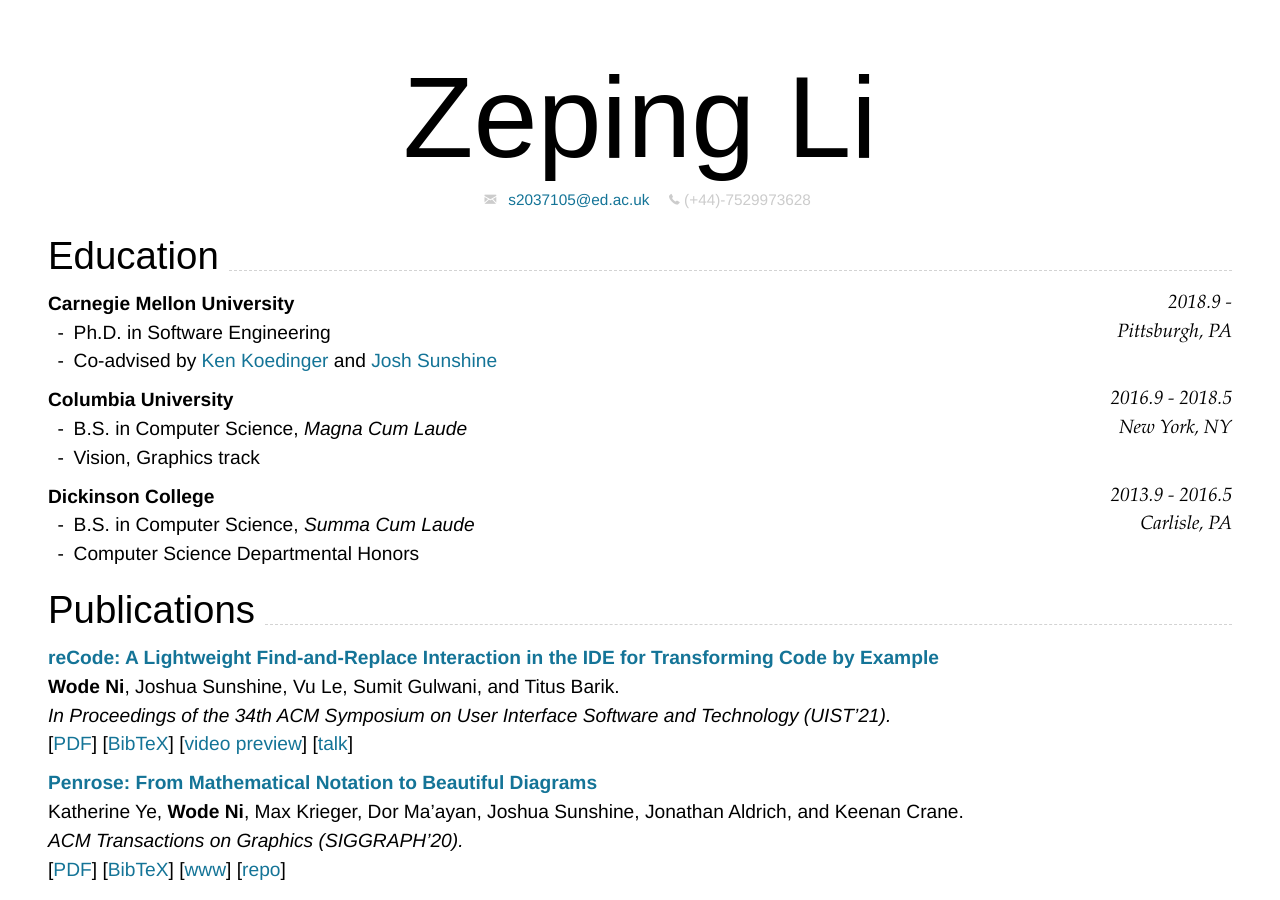
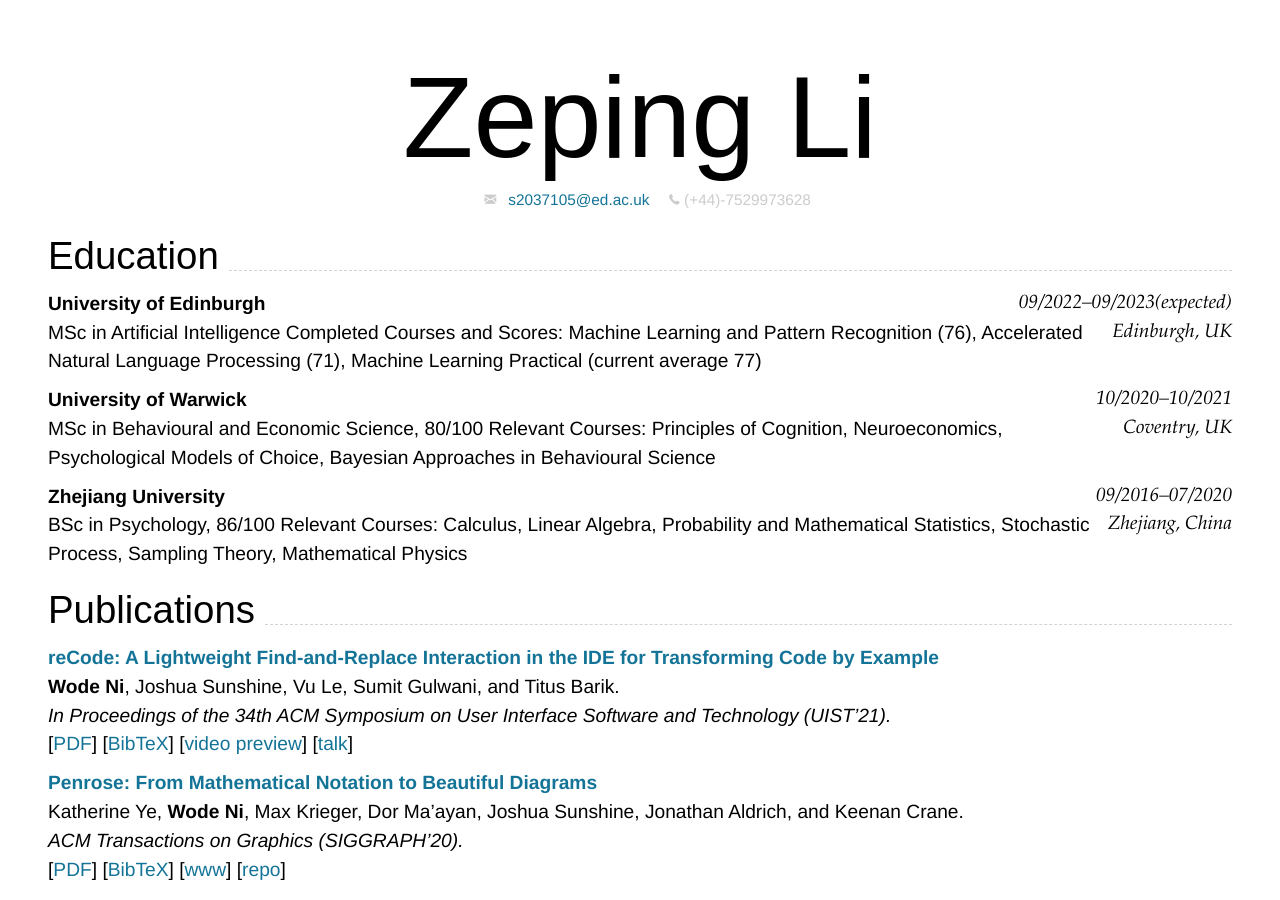
Before and after one commit to RL-LBAM/CV, a Jekyll site: the page built from index.md, in a window 1280 px wide and 900 px high. Built offline with Jekyll 4.4.1, drawn with Linux system fonts in a browser that asks for light colours; nearby versions of some CDN libraries.

Commit message:
Update index.md

````diff
--- a/index.md
+++ b/index.md
@@ -21,32 +21,32 @@ Supported arguments:
 
 ## Education
 
-### **Carnegie Mellon University** `2018.9 -`
+### **University of Edinburgh** `09/2022–09/2023(expected)`
 
 ```
-Pittsburgh, PA
+Edinburgh, UK
 ```
 
-- Ph.D. in Software Engineering
-- Co-advised by [Ken Koedinger](http://pact.cs.cmu.edu/koedinger.html) and [Josh Sunshine](http://www.cs.cmu.edu/~jssunshi/)
+MSc in Artificial Intelligence
+Completed Courses and Scores: Machine Learning and Pattern Recognition (76), Accelerated Natural Language Processing (71), Machine Learning Practical (current average 77)
 
-### **Columbia University** `2016.9 - 2018.5`
+### **University of Warwick** `10/2020–10/2021`
 
 ```
-New York, NY
+Coventry, UK
 ```
 
-- B.S. in Computer Science, _Magna Cum Laude_
-- Vision, Graphics track
+MSc in Behavioural and Economic Science, 80/100
+Relevant Courses: Principles of Cognition, Neuroeconomics, Psychological Models of Choice, Bayesian Approaches in Behavioural Science
 
-### **Dickinson College** `2013.9 - 2016.5`
+### **Zhejiang University** `09/2016–07/2020`
 
 ```
-Carlisle, PA
+Zhejiang, China
 ```
 
-- B.S. in Computer Science, _Summa Cum Laude_
-- Computer Science Departmental Honors
+BSc in Psychology, 86/100
+Relevant Courses: Calculus, Linear Algebra, Probability and Mathematical Statistics, Stochastic Process, Sampling Theory, Mathematical Physics
 
 ## Publications
 
````
